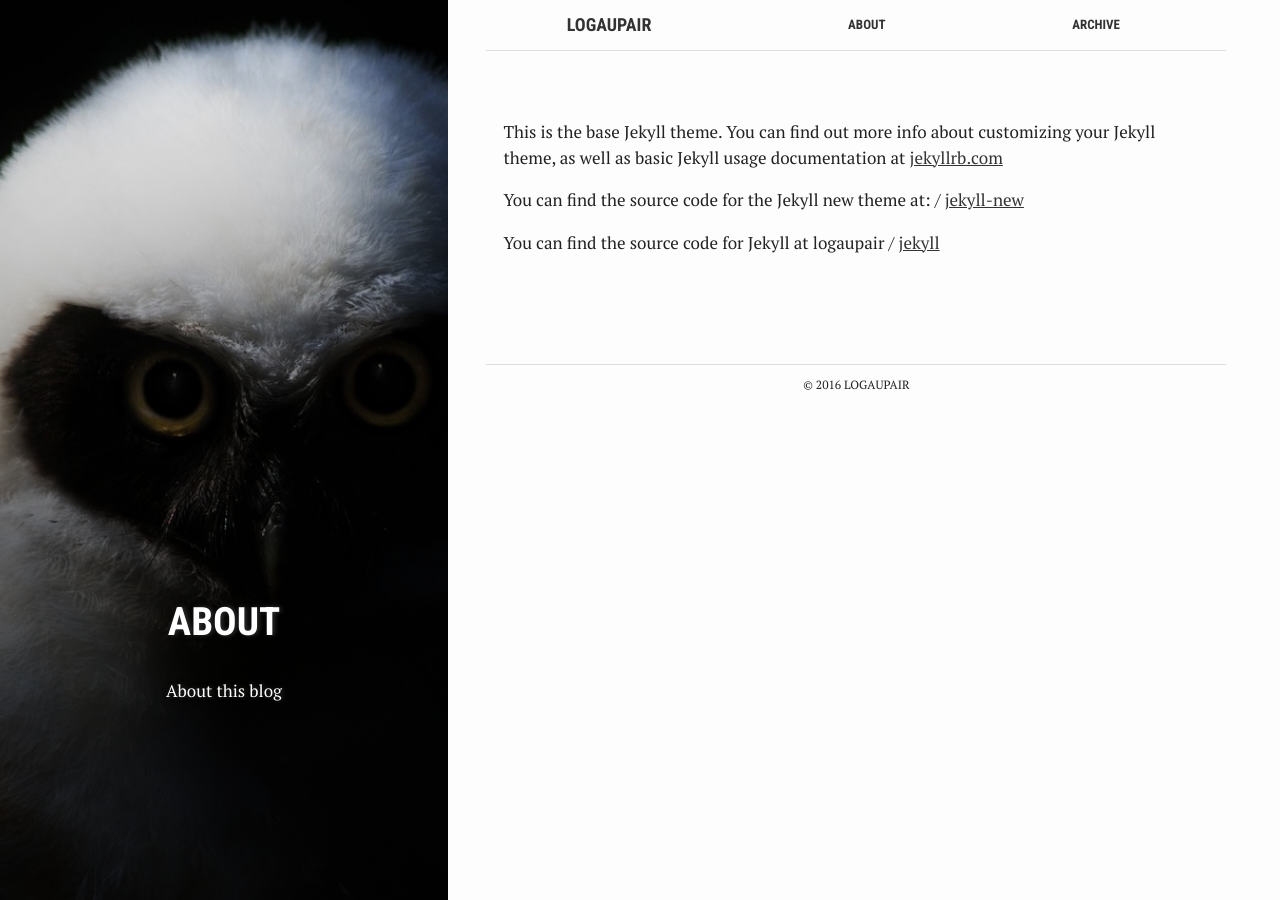
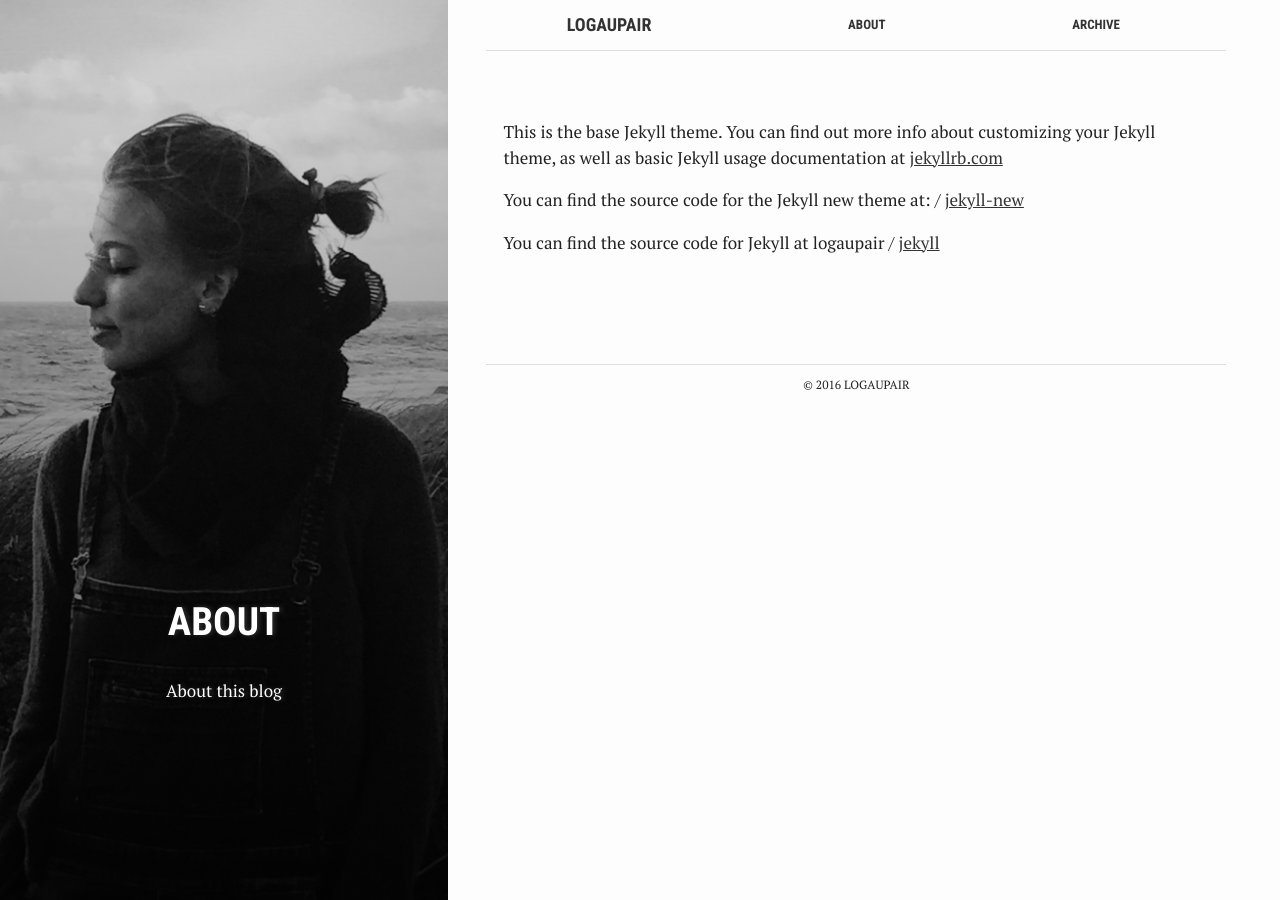
Before and after one commit to logaupair/logaupair.github.io, a Jekyll site: the page built from about.md, in a window 1280 px wide. Built offline with Jekyll 4.4.1, drawn with Linux system fonts in a browser that asks for light colours.

```diff
--- a/about.md
+++ b/about.md
@@ -1,5 +1,5 @@
 ---
-bg: "owl.jpg"
+bg: "blogabout.jpg"
 layout: page
 title: "About"
 crawlertitle: "Why and how this blog was created"
--- a/index.html
+++ b/index.html
@@ -1,5 +1,5 @@
 ---
-bg: "ostsee13.jpg"
+bg: "logaupairbg.jpg"
 layout: default
 crawlertitle: "LogAupair"
 title: "LogAupair"
```
Also changed, not shown: assets/images/blogabout.jpg (added), assets/images/logaupairbg.jpg (added), assets/images/owl.jpg (deleted), 1 other file.
